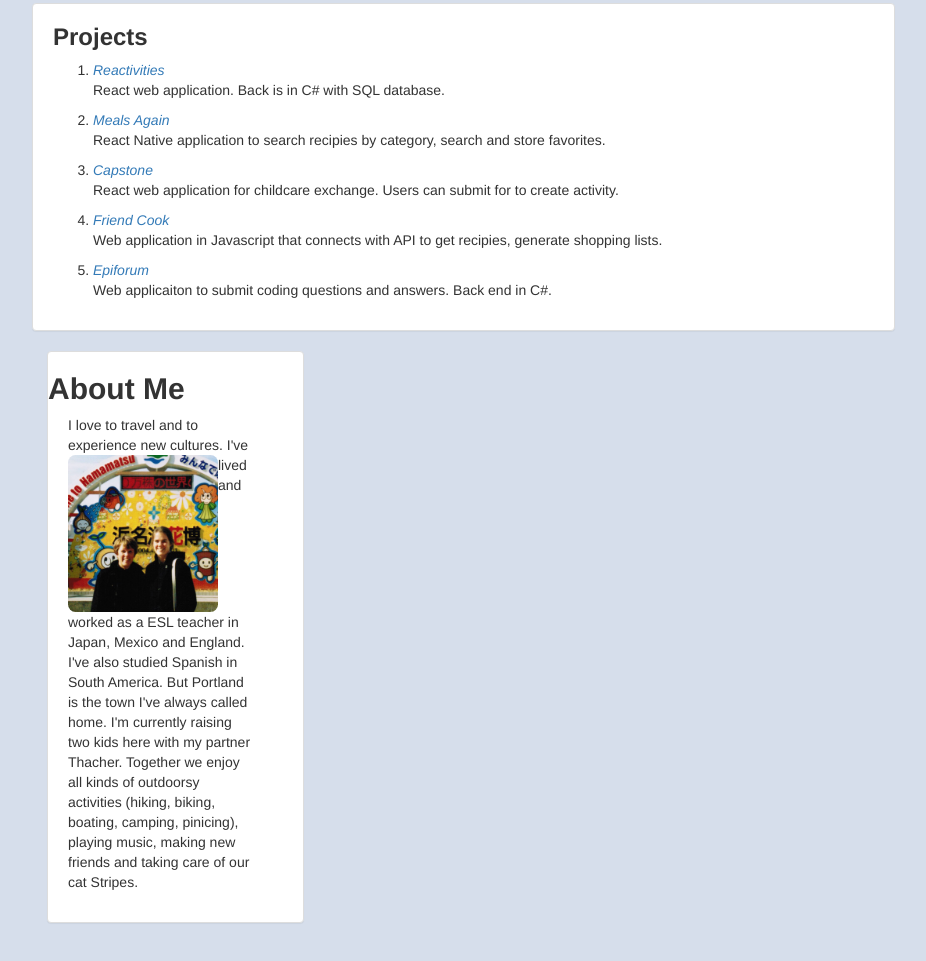
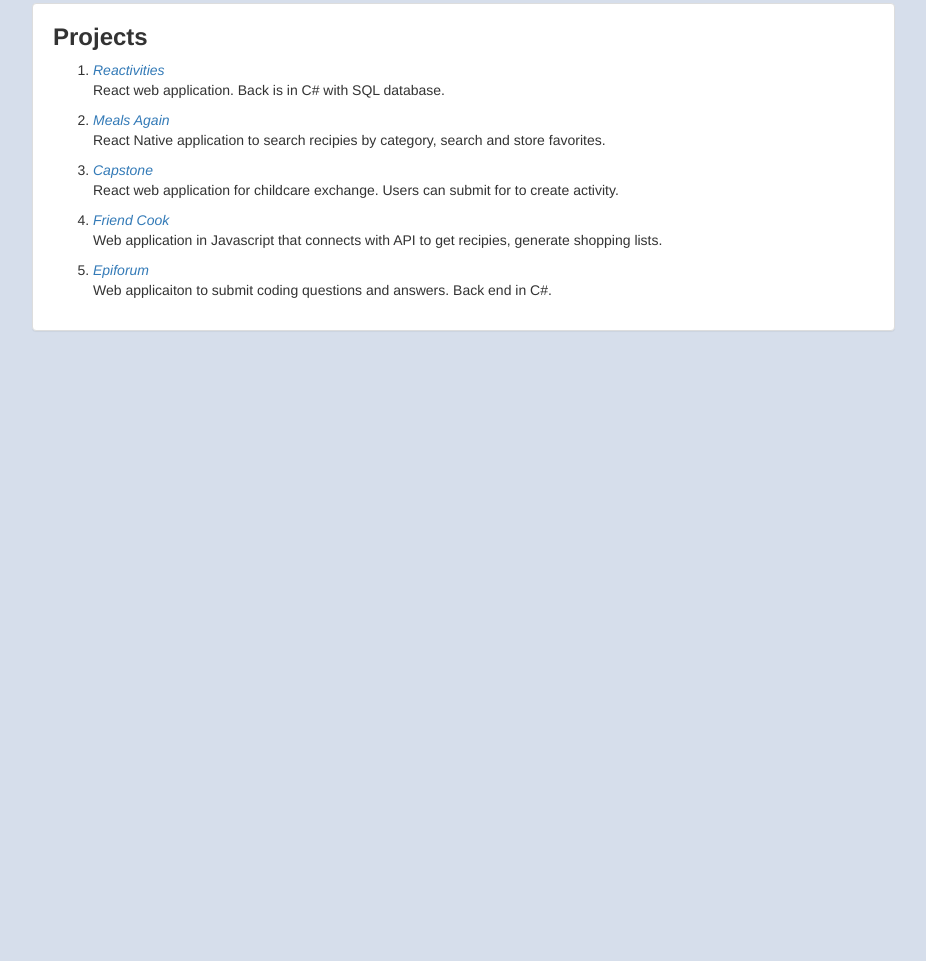
Before and after one commit to carriepederson7/portfolio, a plain HTML site: page index.html in a window 1280 px wide. Shown: the part 1180-2141 px from the top of the page, without its empty margins (28-954 px from the left). After the commit the page ends 1591 px from the top, so only its background shows below. Drawn offline with nearby package versions, Linux system fonts and the light colour scheme.

Commit message:
Update index.html

```diff
--- a/index.html
+++ b/index.html
@@ -160,18 +160,7 @@
 
       </div>
 
-      <div class="col-md-4">
-      <div class="panel panel-default">
-        <h2><strong>About Me</strong></h2>
-      <div class="aboutme">
-        <p>I love to travel and to experience new cultures.
-        <img src="images/Hamamatsu.jpg" class= "about-me" alt="Carrie Pederson Schmid">
-        I've lived and worked as a ESL teacher in Japan, Mexico and England. I've also studied Spanish in South America. But Portland is the town I've always called home. I'm currently raising two kids here with my partner Thacher.
-        Together we enjoy all kinds of outdoorsy activities (hiking, biking, boating, camping, pinicing), playing music, making new friends and taking care of our cat Stripes.
-      </div>
-      </div>
-      </div>
-    </div>
+
 
 
 
```
